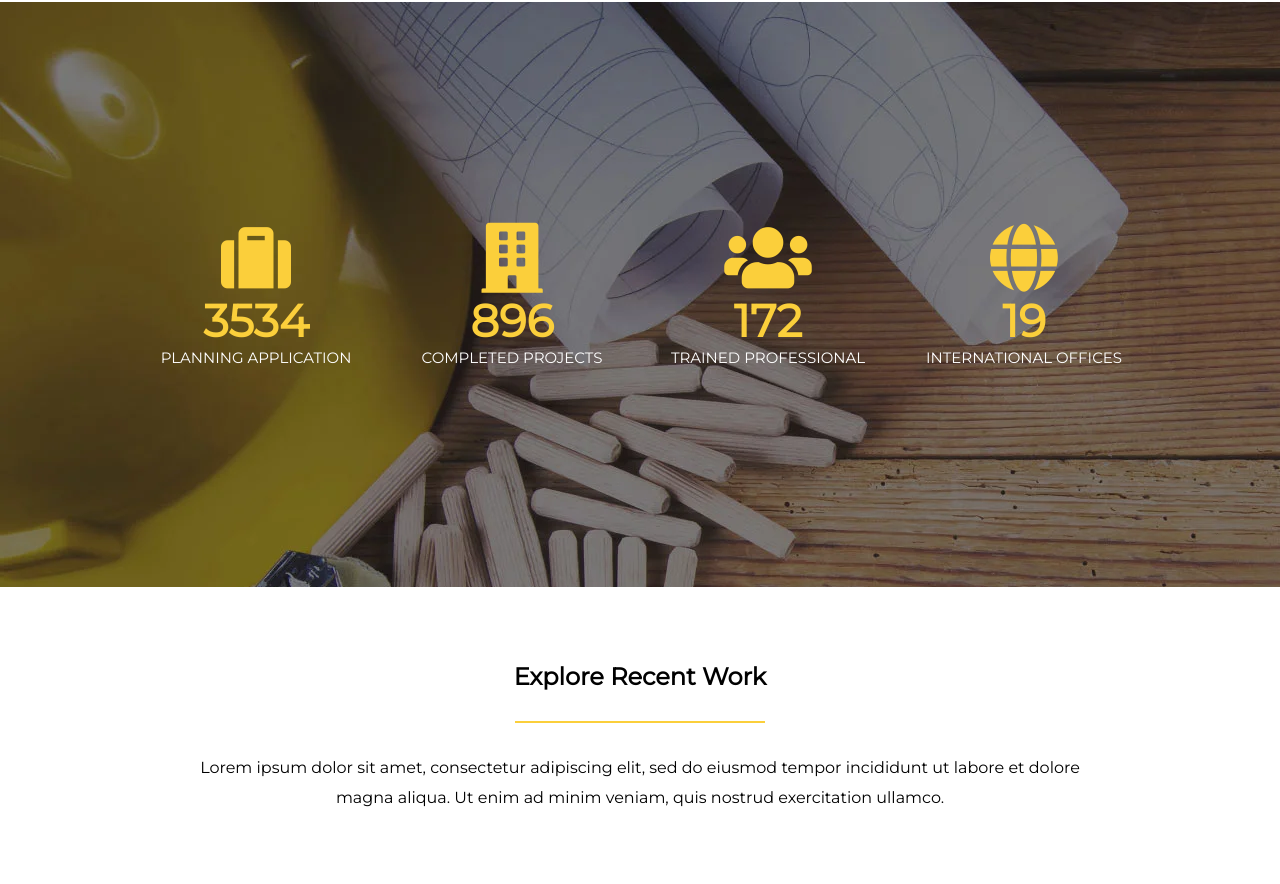
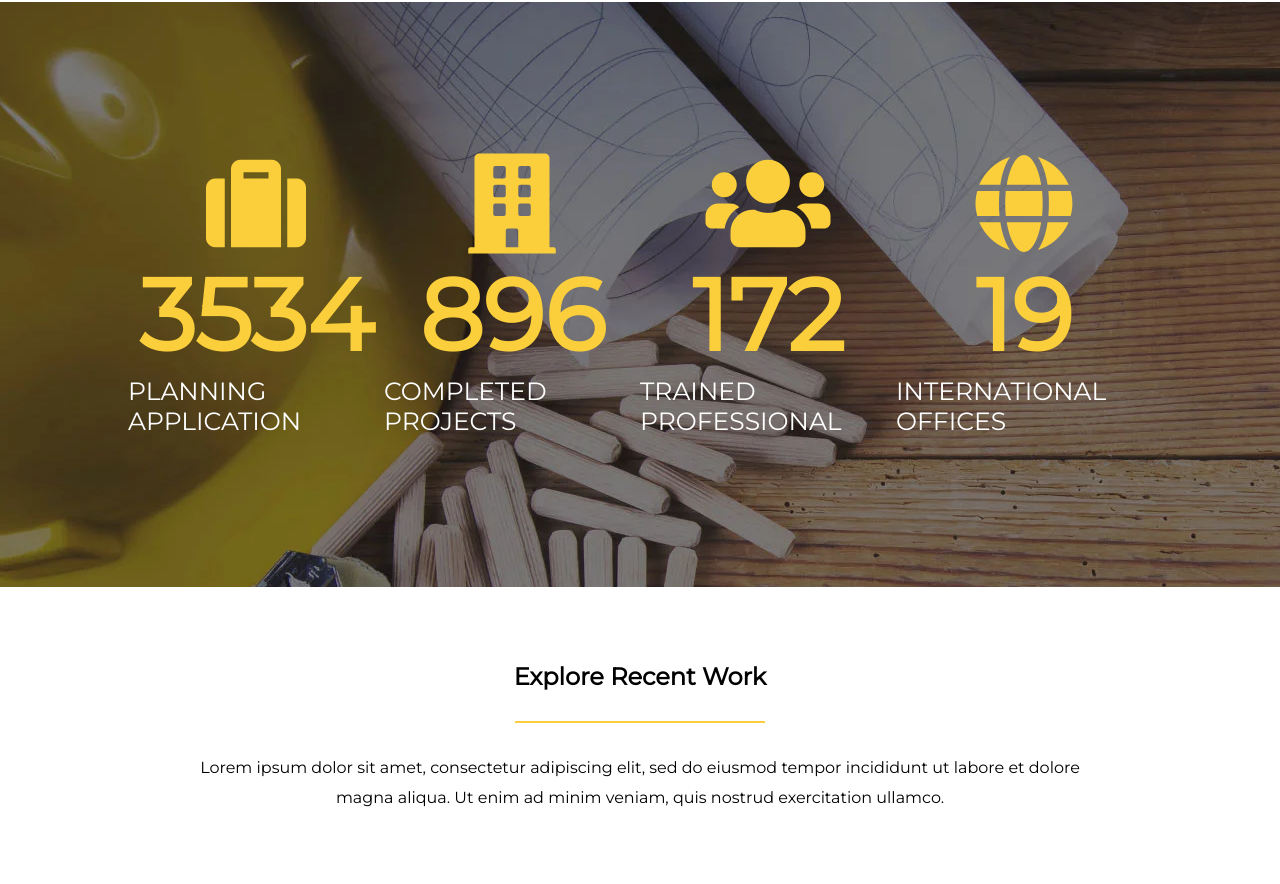
Before and after one commit to Basiglio/proj-html-vuejs, a website: page index.html in a window 1280 px wide. Shown: the part 1738-2622 px from the top of the page. Drawn offline with nearby package versions, Linux system fonts and the light colour scheme.

Commit message:
pronto per consegna_1

```diff
--- a/src/partials/_main.scss
+++ b/src/partials/_main.scss
@@ -123,15 +123,15 @@
       flex-direction: column;
       i {
         color: $yellowColor;
-        font-size: 70px;
+        font-size: 100px;
       }
       h2 {
         color: $yellowColor;
-        font-size: 45px;
+        font-size: 100px;
       }
       p {
         color: white;
-        font-size: 15px;
+        font-size: 25px;
         text-transform: uppercase;
       }
     }
```
Also changed, not shown: css/app.css.
